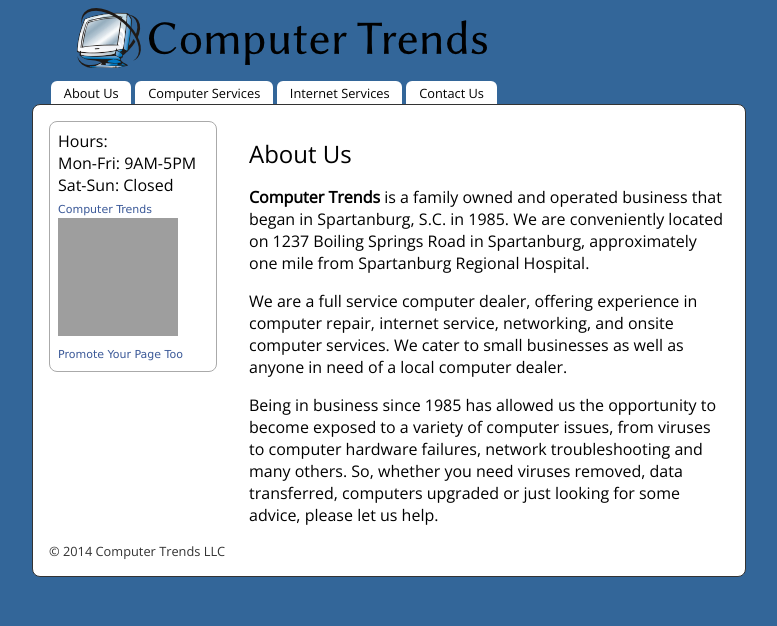
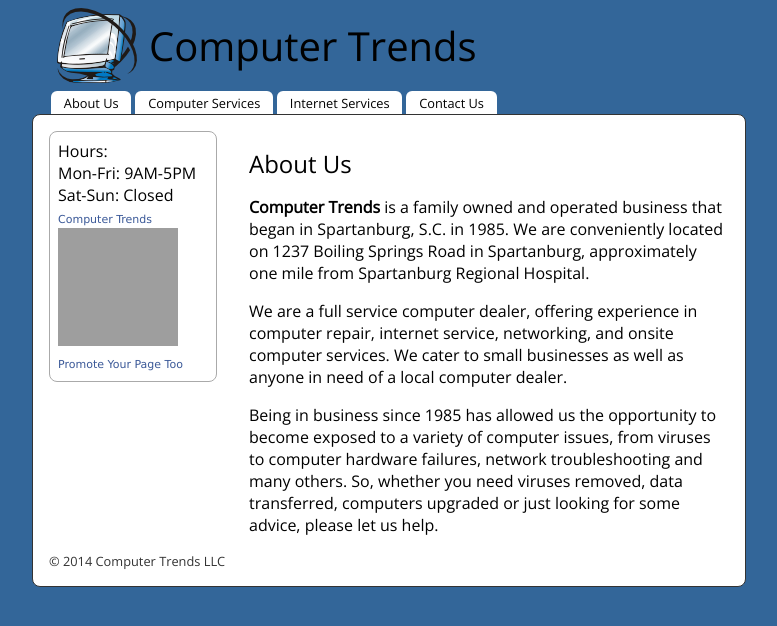
Before and after one commit to tortxof/ctrends-www, a Jekyll site: the page built from index.md, in a window 1280 px wide. Shown: the top 626 px of the page, without its empty margins (251-1028 px from the left). Built offline with Jekyll 4.4.1, drawn with Linux system fonts in a browser that asks for light colours; grey boxes are pictures that could not be loaded.

Commit message:
Changed header to text and background image.

```diff
--- a/_layouts/default.html
+++ b/_layouts/default.html
@@ -13,7 +13,7 @@
 <body>
 
 <div id="header">
-<img src="/images/ctrends-logo.png" width="410" height="60" alt="Computer Trends" />
+<p>Computer Trends</p>
 </div><!-- end header -->
 
 <div id="menu">
--- a/stylesheet.css
+++ b/stylesheet.css
@@ -20,10 +20,18 @@
 }
 
 #header {
-padding:8px 8px 8px 64px;
-margin:0 auto 0 auto;
-max-width:680px;
-width:auto;
+width: 680px;
+height: 91px;
+background: url('/images/ctrends-logo.png') no-repeat;
+padding: 0;
+margin:0 auto;
+}
+
+#header p {
+line-height: 91px;
+font-size: 40px;
+margin: 0;
+padding: 0 0 0 100px;
 }
 
 #menu {
```
Also changed, not shown: assets/header.svg, images/ctrends-logo.png.
